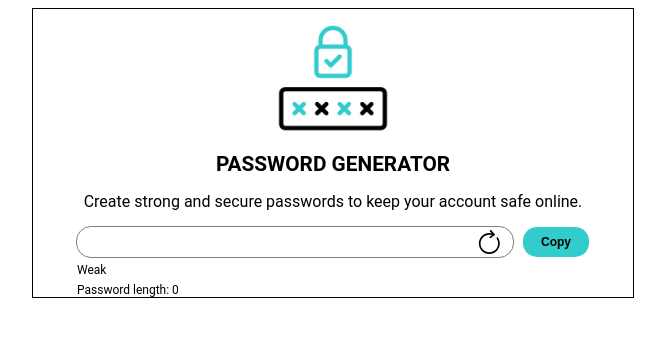
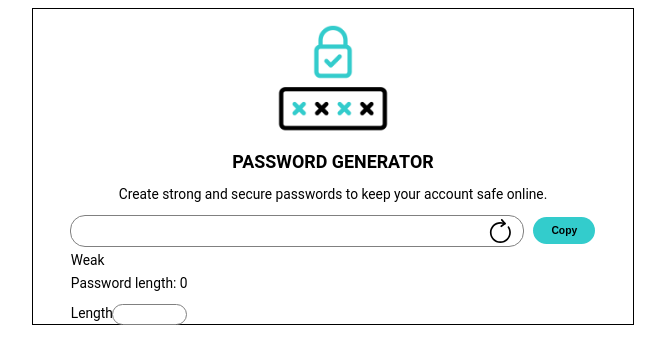
Before and after one commit to kahunacohen/password-gen, a React (Create React App) app: page / in a window 1280 px wide. Shown: the top 364 px of the page, without its empty margins (307-972 px from the left). Built offline with nearby package versions, Linux system fonts and the light colour scheme.

Commit message:
update classes

```diff
--- a/src/PasswordGenerator.css
+++ b/src/PasswordGenerator.css
@@ -3,46 +3,49 @@
   width: 100%;
   max-width: 600px;
   margin: 0 auto;
+  font-size: .86em;
 }
 .content {
   padding: 0 2.75em 0;
 }
-.header {
+.Header {
   text-align: center;
   margin: 0;
 }
-.title {
+
+.Header .title {
   font-weight: 700;
   font-size: 1.3em;
   text-transform: uppercase;
   margin: 5px;
 }
-.logo {
+.Header .logo {
   width: 134px;
 }
-.input-row {
+
+.Indicator .input-row {
   /* border: 1px solid green; */
   display: flex;
   align-items: center;
 }
 
-.input-wrapper {
+.Indicator .input-wrapper {
   border-radius: 14px;
   outline: 1px solid grey;
   display: flex;
   flex: 1;
   padding: 0 10px;
 }
-.input-wrapper input {
+.Indicator .input-wrapper input {
   padding: 5px 10px;
   border: none;
   outline: none;
   width: 100%;
 }
-.refresh {
+.Indicator .refresh {
     cursor: pointer;
 }
-.copy-btn {
+.Indicator .copy-btn {
     background-color: aquamarine;
     border-radius: 14px;
     padding: 8px 18px;
@@ -55,7 +58,18 @@
     justify-content: center;
     font-weight: 800;
 }
-.strength, .length {
+.Indicator .strength, .Indicator .length {
     margin-top: .5em;
-    font-size: .75em;
 }
+.Indicator .length-label {
+    margin-right: .25em;
+}
+
+.Inputs #length-input {
+    margin-top: 1em;
+    width: 4em;
+    outline: 1px solid grey;
+    border: none;
+    border-radius: 14px;
+    padding: 2px 10px;
+}
--- a/src/PasswordGenerator.tsx
+++ b/src/PasswordGenerator.tsx
@@ -7,7 +7,7 @@ export function PasswordGenerator() {
     <div className="password-generator-wrapper">
       <div className="content">
         {/* Header component */}
-        <div className="header">
+        <div className="Header">
           <img className="logo" alt="lock" src="./lock-image.gif" />
           <p className="title">Password Generator</p>
           <p className="description">
@@ -16,7 +16,7 @@ export function PasswordGenerator() {
         </div>
 
         {/* Indicator component */}
-        <div className="indicator">
+        <div className="Indicator">
           <div className="input-row">
             <div className="input-wrapper">
               <input type="text"></input>
@@ -47,8 +47,11 @@ export function PasswordGenerator() {
           <div className="strength">Weak</div>
           <div className="length">Password length: 0</div>
         </div>
-        <div className="inputs">
 
+        {/* Inputs component */}
+        <div className="Inputs">
+          <label className="length-label" htmlFor="length-input">Length</label>
+          <input id="length-input" type="number" max="16"></input>
         </div>
       </div>
     </div>
```
